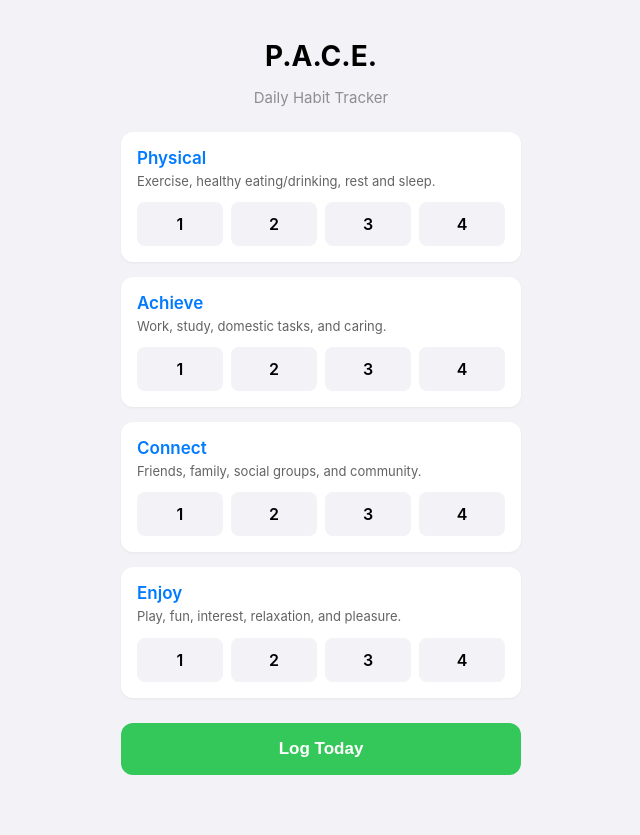
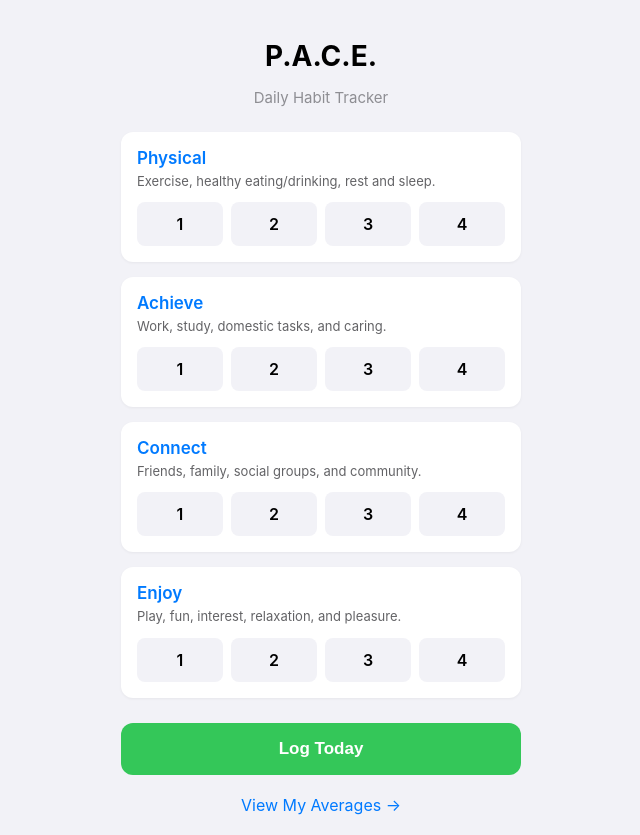
Before and after one commit to ranveer1991/PACE-Tracker, a plain HTML site: page index.html in a window 1280 px wide. Shown: the whole page, without its empty margins (319-959 px from the left). Before the commit the page ends 800 px from the top, so only its background shows below. Drawn offline with Linux system fonts and the light colour scheme.

Commit message:
index.html

```diff
--- a/index.html
+++ b/index.html
@@ -117,6 +117,7 @@
     </div>
 
     <button id="submitBtn" onclick="sendData()">Log Today</button>
+<a href="stats.html" style="display:block; text-align:center; margin-top:20px; color:#007aff; text-decoration:none;">View My Averages →</a>
 </div>
 
 <script>
```
